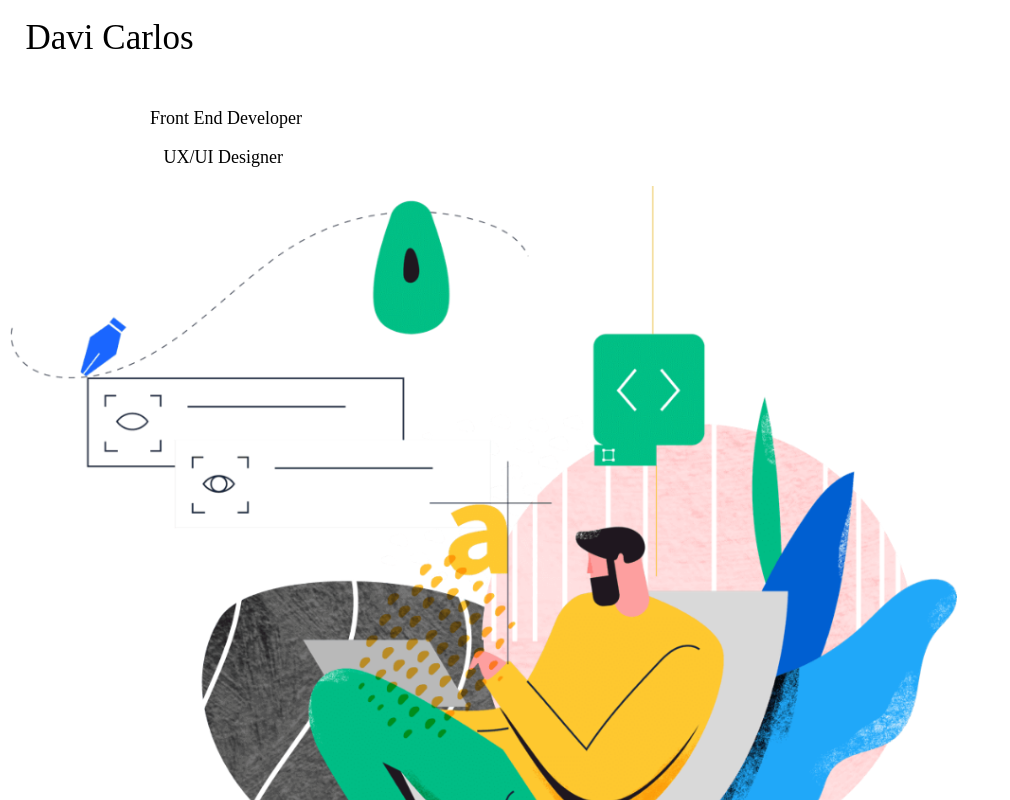
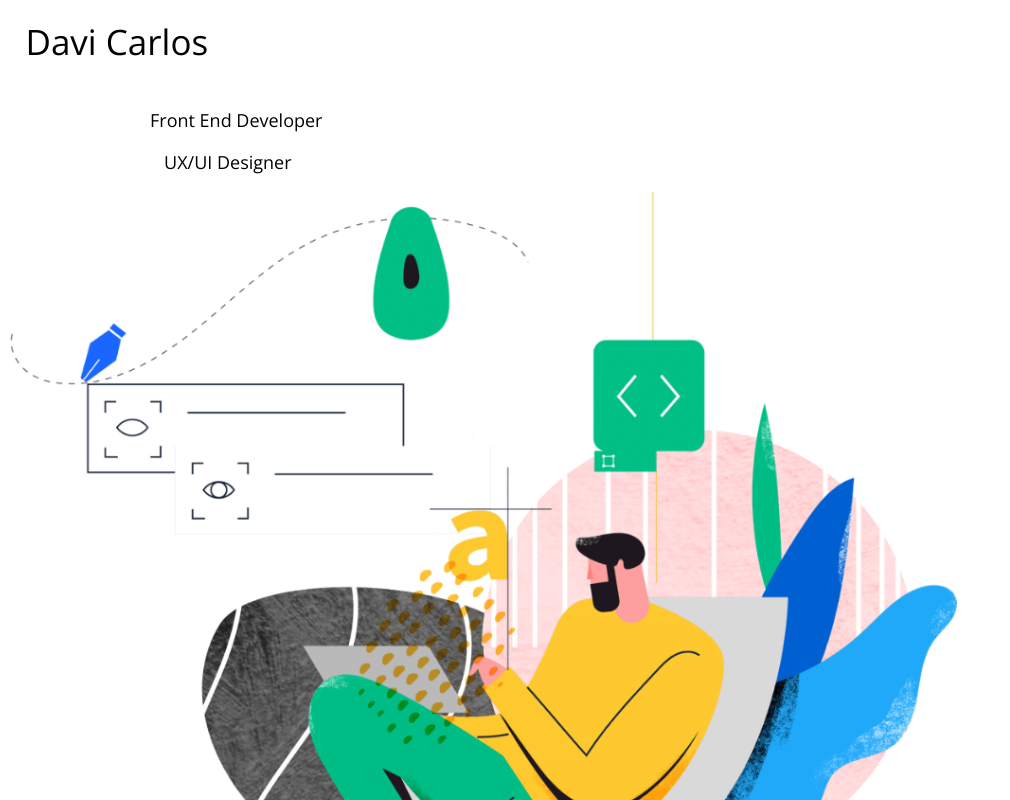
Before and after one commit to 14042022/Website, a plain HTML site: page index.html in a window 1280 px wide. Shown: the whole page, without its empty margins (0-1010 px from the left). Drawn offline with nearby package versions, Linux system fonts and the light colour scheme.

Commit message:
Update 1.8 - New Font

```diff
--- a/index.html
+++ b/index.html
@@ -6,6 +6,9 @@
         <title>Davi Carlos</title>
 
         <link rel="stylesheet" type="text/css" href="style.css">
+        <style>
+            @import url('https://fonts.googleapis.com/css2?family=Open+Sans:wght@400;700&display=swap');
+        </style>
 
     </head>
     <body>
--- a/style.css
+++ b/style.css
@@ -5,6 +5,8 @@
     color: rgb(0, 0, 0);
     font-size: 35px;
     margin: 0.5em;
+    font-family: 'Open Sans', sans-serif;
+    font-style: bold 700;
   }
   a:link {
     text-decoration: none;
@@ -29,6 +31,7 @@
     color: rgb(0, 0, 0);
     font-size: 18px;
     position:fixed; left:150px; top:90px;
+    font-family: 'Open Sans', sans-serif;
   }
   img {
     max-width: 100%;
```
